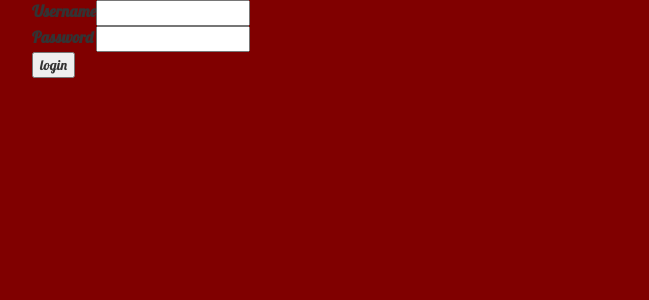
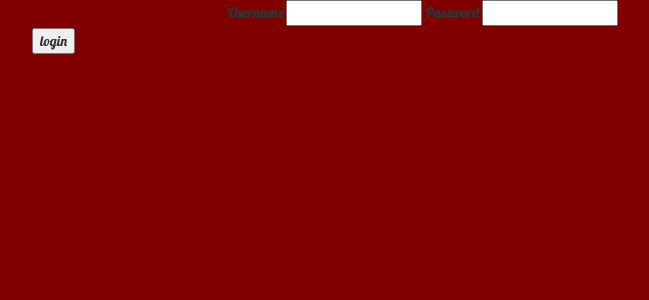
Before and after one commit to mgelios/my-first-blog, a Django app: template landing/templates/landing/login.html in a window 1280 px wide. Shown: the top 300 px of the page, without its empty margins (38-687 px from the left). Run offline with Django 3.2, Linux system fonts and the light colour scheme; the template is opened without the code that fills it, so the values that code supplies are empty, except form fields; tables that the repository leaves empty hold one stand-in row (values such as "Sample post"); form fields are guessed from the names that the template uses; some libraries are stand-ins or nearby versions.

Commit message:
updated styling of login screen

```diff
--- a/landing/templates/landing/login.html
+++ b/landing/templates/landing/login.html
@@ -6,16 +6,23 @@
     {% endif %}
     <form method="POST" action="{% url 'login' %}">
         {% csrf_token %}
-        <table>
-            <tr>
-                <td>{{ form.username.label_tag }}</td>
-                <td>{{ form.username }}</td>
-            </tr>
-            <tr>
-                <td>{{ form.password.label_tag }}</td>
-                <td>{{ form.password }}</td>
-            </tr>
-        </table>
+        <div class="row">
+        </div>
+
+        <div class="row">
+            <div class="col-md-2 col-xs-2">
+            </div>
+
+            <div class="col-md-8 col-xs-8">
+                {{ form.username.label_tag }}
+                {{ form.username }}
+                {{ form.password.label_tag }}
+                {{ form.password }}
+            </div>
+
+            <div class="col-md-2 col-xs-2">
+            </div>
+        </div>
 
         <input type="submit" value="login" />
         <input type="hidden" name="next" value="{{ next }}" />
--- a/landing/templates/landing/main.html
+++ b/landing/templates/landing/main.html
@@ -19,6 +19,12 @@
                         <span class="glyphicon glyphicon-log-in"></span>
                     </a>
                 </h1>
+            {% else %}
+                <h1>
+                    <a href="{% url 'logout' %}">
+                        <span class="glyphicon glyphicon-log-out"></span>
+                    </a>
+                </h1>
             {% endif %}
         </div>
     </div>
```
Also changed, not shown: static/css/landing.css (+8 -0 lines), db.sqlite3.
